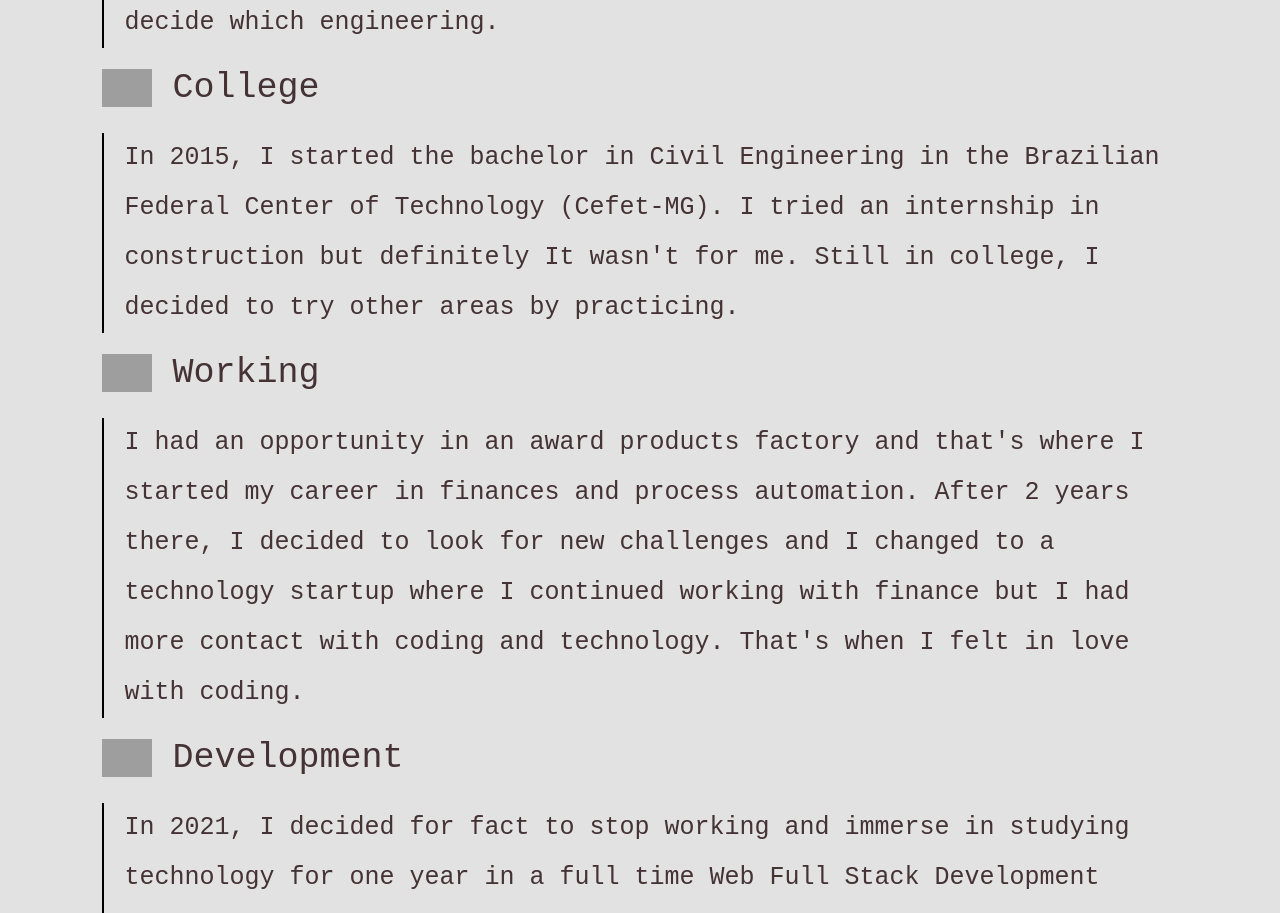
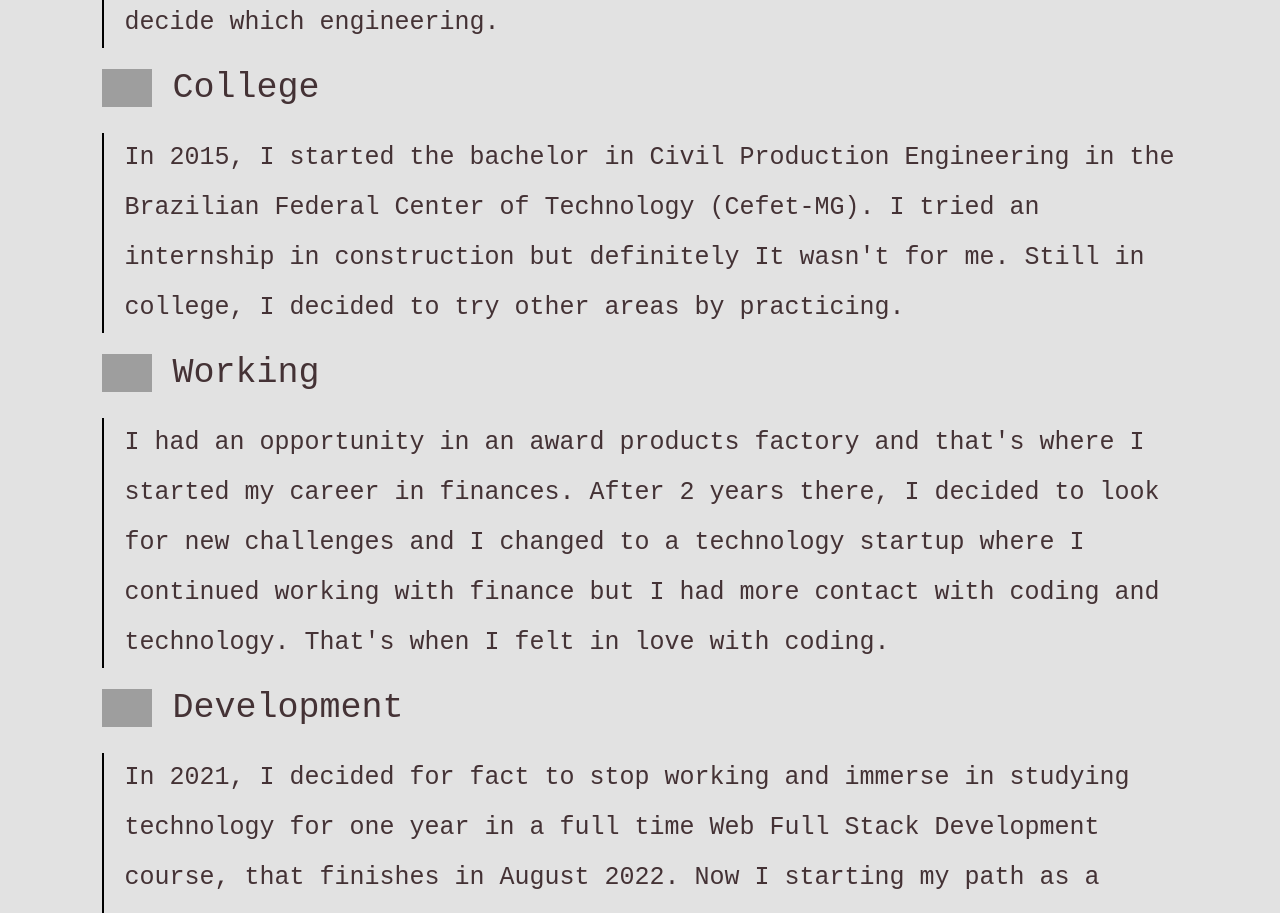
Before and after one commit to danielecalixto/daniele-calixto-website, a React (Create React App) app: page /about in a window 1280 px wide. Shown: the part 420-1333 px from the top of the page. Built offline with nearby package versions, Linux system fonts and the light colour scheme; grey boxes are pictures that could not be loaded.

Commit message:
fix: change CV PT

```diff
--- a/src/components/TimeLine/index.jsx
+++ b/src/components/TimeLine/index.jsx
@@ -17,9 +17,9 @@ const TimeLine = () => {
         College
       </h3>
       <p>
-        In 2015, I started the bachelor in Civil Engineering in the Brazilian
-        Federal Center of Technology (Cefet-MG). I tried an internship in
-        construction but definitely It wasn't for me. Still in college, I
+        In 2015, I started the bachelor in Civil Production Engineering in the
+        Brazilian Federal Center of Technology (Cefet-MG). I tried an internship
+        in construction but definitely It wasn't for me. Still in college, I
         decided to try other areas by practicing.
       </p>
       <h3>
@@ -31,11 +31,10 @@ const TimeLine = () => {
       </h3>
       <p>
         I had an opportunity in an award products factory and that's where I
-        started my career in finances and process automation. After 2 years
-        there, I decided to look for new challenges and I changed to a
-        technology startup where I continued working with finance but I had more
-        contact with coding and technology. That's when I felt in love with
-        coding.
+        started my career in finances. After 2 years there, I decided to look
+        for new challenges and I changed to a technology startup where I
+        continued working with finance but I had more contact with coding and
+        technology. That's when I felt in love with coding.
       </p>
       <h3>
         <img
--- a/src/pages/About/index.jsx
+++ b/src/pages/About/index.jsx
@@ -21,7 +21,7 @@ const About = () => {
           </p>
           <p>
             - Currículo em
-            <a href="https://drive.google.com/file/d/1v4vdQsY_1jTIbnSGg23PjySPj0qKur8O/view?usp=sharing">
+            <a href="https://drive.google.com/file/d/1DfoThBezmi8OUGDZ09KbMLSXegiC1RkK/view?usp=sharing">
               Português.
             </a>
           </p>
--- a/src/pages/Contact/index.jsx
+++ b/src/pages/Contact/index.jsx
@@ -34,7 +34,7 @@ const Contact = () => {
         <a href="https://drive.google.com/file/d/1o-BilCm9RhX8F0tIHpMZb6pTYc7wJhH9/view?usp=sharing">
           RESUME - English
         </a>
-        <a href="https://drive.google.com/file/d/1v4vdQsY_1jTIbnSGg23PjySPj0qKur8O/view?usp=sharing">
+        <a href="https://drive.google.com/file/d/1DfoThBezmi8OUGDZ09KbMLSXegiC1RkK/view?usp=sharing">
           CURRÍCULO - Português
         </a>
       </Container>
```
